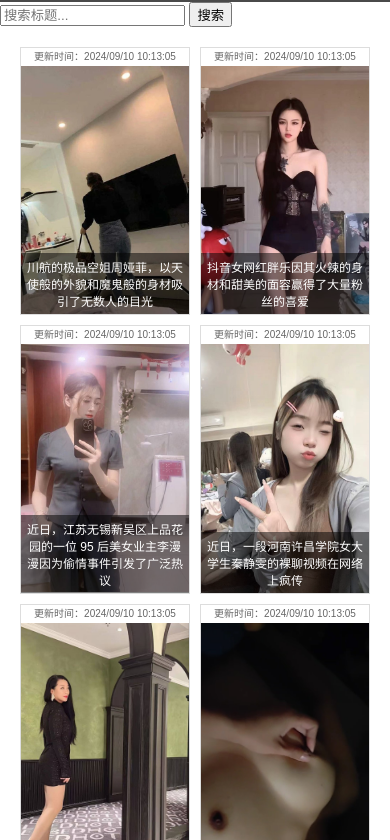
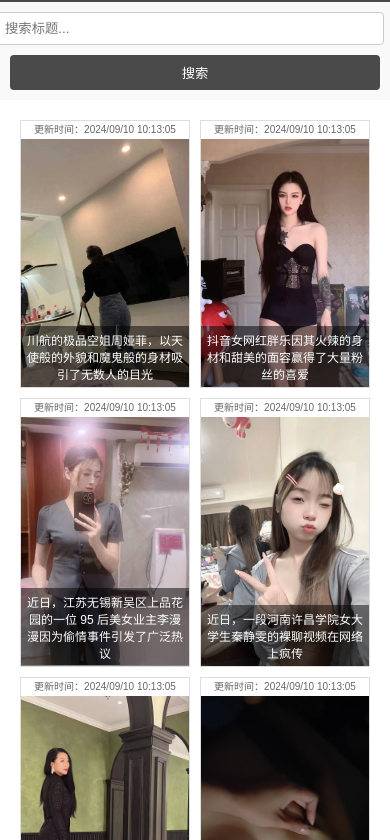
Before and after one commit to FUFU888ADS/meinvwang, a plain HTML site: page index.html in a window 390 px wide. Shown: the part 64-904 px from the top of the page. Drawn offline with Linux system fonts and the light colour scheme.

Commit message:
Update styles.css

```diff
--- a/styles.css
+++ b/styles.css
@@ -121,6 +121,57 @@ footer {
 }
 
 
+/* 搜索模块样式 */
+.search-container {
+    padding: 10px 20px;
+    background-color: #f9f9f9;
+    display: flex;
+    justify-content: center; /* 居中对齐 */
+    align-items: center; /* 垂直居中对齐 */
+}
+
+.search-container input[type="text"] {
+    width: 200px;
+    padding: 8px;
+    border: 1px solid #ccc;
+    border-radius: 4px;
+    margin-right: 10px;
+}
+
+.search-container button {
+    padding: 8px 15px;
+    background-color: #4a4a4a;
+    color: white;
+    border: none;
+    border-radius: 4px;
+    cursor: pointer;
+}
+
+.search-container button:hover {
+    background-color: #666;
+}
+
+/* 手机端优化 */
+@media (max-width: 768px) {
+    .search-container {
+        flex-direction: column; /* 搜索框和按钮垂直排列 */
+        padding: 10px;
+    }
+
+    .search-container input[type="text"] {
+        width: 100%; /* 适应屏幕宽度 */
+        margin-bottom: 10px;
+    }
+
+    .search-container button {
+        width: 100%; /* 适应屏幕宽度 */
+    }
+}
+
+
+
+
+
 
 @media (min-width: 600px) {
     .grid-item .title {
```
